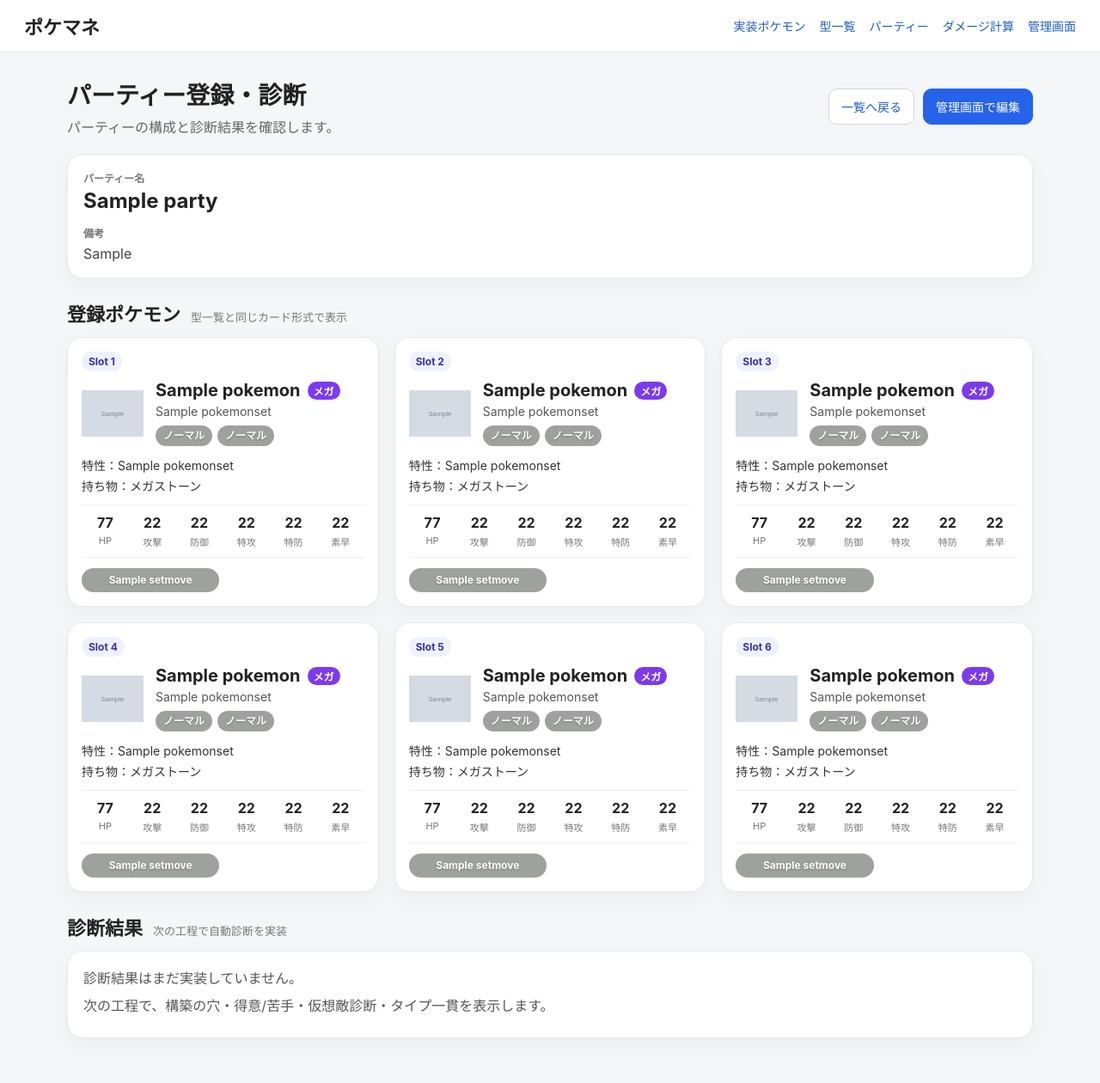
After one commit to Onemoretime-plz/pokemon-manager, a Django app: page /parties/1/ in a window 1280 px wide. The commit adds this page. Shown: the whole page at 86% size. Run offline with Django 5.2, Linux system fonts and the light colour scheme; tables that the repository leaves empty hold one stand-in row (values such as "Sample post"); grey boxes marked "Sample" are stand-in pictures.

Commit message:
Add party detail page

```diff
--- a/pokemane/static/pokemane/css/style.css
+++ b/pokemane/static/pokemane/css/style.css
@@ -446,3 +446,114 @@ a {
         grid-template-columns: repeat(2, 1fr);
     }
 }
+
+.heading-actions {
+    display: flex;
+    gap: 10px;
+}
+
+.party-detail-card,
+.diagnosis-section,
+.party-slots-section {
+    margin-bottom: 24px;
+}
+
+.party-detail-card {
+    background: #ffffff;
+    border: 1px solid #e5e7eb;
+    border-radius: 18px;
+    padding: 18px;
+    box-shadow: 0 8px 20px rgba(0, 0, 0, 0.04);
+}
+
+.party-detail-header h2 {
+    margin: 4px 0 0;
+    font-size: 24px;
+}
+
+.detail-label {
+    font-size: 12px;
+    color: #777;
+    font-weight: 700;
+}
+
+.party-memo-block {
+    margin-top: 14px;
+}
+
+.party-memo-block p {
+    margin: 6px 0 0;
+    color: #444;
+}
+
+.section-title-row {
+    display: flex;
+    align-items: baseline;
+    gap: 12px;
+    margin-bottom: 12px;
+}
+
+.section-title-row h2 {
+    margin: 0;
+    font-size: 22px;
+}
+
+.section-note {
+    color: #777;
+    font-size: 13px;
+}
+
+.party-detail-slot-grid {
+    display: grid;
+    grid-template-columns: repeat(auto-fill, minmax(340px, 1fr));
+    gap: 18px;
+}
+
+.party-set-card {
+    position: relative;
+}
+
+.slot-number-label {
+    display: inline-block;
+    margin-bottom: 10px;
+    padding: 4px 8px;
+    background: #eef2ff;
+    color: #3730a3;
+    border-radius: 999px;
+    font-size: 12px;
+    font-weight: 700;
+}
+
+.party-detail-empty-slot {
+    min-height: 240px;
+    background: #ffffff;
+    border: 1px dashed #cbd5e1;
+    border-radius: 18px;
+    padding: 18px;
+    text-align: center;
+    color: #777;
+}
+
+.empty-slot-number {
+    display: inline-block;
+    margin-bottom: 18px;
+    padding: 4px 8px;
+    background: #f1f5f9;
+    color: #64748b;
+    border-radius: 999px;
+    font-size: 12px;
+    font-weight: 700;
+}
+
+.diagnosis-placeholder {
+    background: #ffffff;
+    border: 1px solid #e5e7eb;
+    border-radius: 18px;
+    padding: 18px;
+    color: #555;
+    box-shadow: 0 8px 20px rgba(0, 0, 0, 0.04);
+}
+
+.diagnosis-placeholder p {
+    margin: 0 0 8px;
+}
--- /dev/null
+++ b/pokemane/templates/pokemane/party_detail.html
@@ -0,0 +1,131 @@
+{% extends "pokemane/base.html" %}
+
+{% block title %}{{ party.name }} | パーティー診断 | ポケマネ{% endblock %}
+
+{% block content %}
+<section class="page-heading">
+    <div>
+        <h1>パーティー登録・診断</h1>
+        <p>パーティーの構成と診断結果を確認します。</p>
+    </div>
+
+    <div class="heading-actions">
+        <a class="secondary-button" href="{% url 'pokemane:party_list' %}">一覧へ戻る</a>
+        <a class="primary-button" href="/admin/pokemane/party/{{ party.id }}/change/">管理画面で編集</a>
+    </div>
+</section>
+
+<section class="party-detail-card">
+    <div class="party-detail-header">
+        <div>
+            <div class="detail-label">パーティー名</div>
+            <h2>{{ party.name }}</h2>
+        </div>
+    </div>
+
+    <div class="party-memo-block">
+        <div class="detail-label">備考</div>
+        {% if party.memo %}
+            <p>{{ party.memo }}</p>
+        {% else %}
+            <p class="empty-text">備考なし</p>
+        {% endif %}
+    </div>
+</section>
+
+<section class="party-slots-section">
+    <div class="section-title-row">
+        <h2>登録ポケモン</h2>
+        <span class="section-note">型一覧と同じカード形式で表示</span>
+    </div>
+
+    <div class="party-detail-slot-grid">
+        {% for slot in slot_cards %}
+            {% if slot.is_empty %}
+                <article class="party-detail-empty-slot">
+                    <div class="empty-slot-number">Slot {{ slot.slot_number }}</div>
+                    <div class="party-slot-icon placeholder">空</div>
+                    <p>未登録</p>
+                </article>
+            {% else %}
+                {% with card=slot.card %}
+                <article class="set-card party-set-card" data-set-id="{{ card.set.id }}" data-mega-active="{% if card.is_mega_active %}true{% else %}false{% endif %}">
+                    <div class="slot-number-label">Slot {{ slot.slot_number }}</div>
+
+                    <div class="set-card-header">
+                        <div class="pokemon-icon-wrap">
+                            {% if card.pokemon.icon_image %}
+                                <img src="{{ card.pokemon.icon_image.url }}" alt="{{ card.pokemon.name }}" class="pokemon-icon">
+                            {% else %}
+                                <div class="pokemon-icon placeholder">No Image</div>
+                            {% endif %}
+                        </div>
+
+                        <div class="set-title-block">
+                            <div class="pokemon-name-row">
+                                <h2>{{ card.pokemon.name }}</h2>
+                                {% if card.is_mega_active %}
+                                    <span class="mega-badge">メガ</span>
+                                {% endif %}
+                            </div>
+
+                            <div class="set-name">{{ card.set.set_name }}</div>
+
+                            <div class="type-row">
+                                <span class="type-badge {{ card.type1_class }}">{{ card.pokemon.type1 }}</span>
+                                {% if card.pokemon.type2 %}
+                                    <span class="type-badge {{ card.type2_class }}">{{ card.pokemon.type2 }}</span>
+                                {% endif %}
+                            </div>
+                        </div>
+                    </div>
+
+                    <div class="set-info">
+                        <div>特性：{{ card.set.ability_name }}</div>
+                        <div>持ち物：{{ card.set.item_name }}</div>
+                    </div>
+
+                    <div class="stats-row">
+                        <span>{{ card.stats.hp }}</span>
+                        <span>{{ card.stats.attack }}</span>
+                        <span>{{ card.stats.defense }}</span>
+                        <span>{{ card.stats.sp_attack }}</span>
+                        <span>{{ card.stats.sp_defense }}</span>
+                        <span>{{ card.stats.speed }}</span>
+                    </div>
+
+                    <div class="stats-label-row">
+                        <span>HP</span>
+                        <span>攻撃</span>
+                        <span>防御</span>
+                        <span>特攻</span>
+                        <span>特防</span>
+                        <span>素早</span>
+                    </div>
+
+                    <div class="move-grid">
+                        {% for move in card.moves %}
+                            <span class="move-chip {{ move.type_class }}">{{ move.name }}</span>
+                        {% empty %}
+                            <span class="empty-text">技未登録</span>
+                        {% endfor %}
+                    </div>
+                </article>
+                {% endwith %}
+            {% endif %}
+        {% endfor %}
+    </div>
+</section>
+
+<section class="diagnosis-section">
+    <div class="section-title-row">
+        <h2>診断結果</h2>
+        <span class="section-note">次の工程で自動診断を実装</span>
+    </div>
+
+    <div id="diagnosis-result" class="diagnosis-placeholder">
+        <p>診断結果はまだ実装していません。</p>
+        <p>次の工程で、構築の穴・得意/苦手・仮想敵診断・タイプ一貫を表示します。</p>
+    </div>
+</section>
+{% endblock %}
--- a/pokemane/templates/pokemane/party_list.html
+++ b/pokemane/templates/pokemane/party_list.html
@@ -71,7 +71,7 @@
             </div>
 
             <div class="card-actions">
-                <a href="/admin/pokemane/party/{{ party.id }}/change/">編集</a>
+                <a href="{% url 'pokemane:party_detail' party.id %}">編集・診断</a>
                 <a href="/admin/pokemane/party/{{ party.id }}/delete/">削除</a>
             </div>
         </article>
--- a/pokemane/urls.py
+++ b/pokemane/urls.py
@@ -8,4 +8,5 @@ urlpatterns = [
     path("pokemon/", views.pokemon_list, name="pokemon_list"),
     path("sets/", views.set_list, name="set_list"),
     path("parties/", views.party_list, name="party_list"),
+    path("parties/<int:party_id>/", views.party_detail, name="party_detail"),
 ]
--- a/pokemane/views.py
+++ b/pokemane/views.py
@@ -1,4 +1,4 @@
-from django.shortcuts import render
+from django.shortcuts import get_object_or_404, render
 
 from .models import Party, Pokemon, PokemonSet
 from .services.stats import build_stats_summary, get_effective_pokemon
@@ -237,3 +237,56 @@ def party_list(request):
     }
 
     return render(request, "pokemane/party_list.html", context)
+
+def party_detail(request, party_id):
+    party = get_object_or_404(
+        Party.objects.select_related(
+            "slot1__pokemon",
+            "slot1__selected_mega_evolution",
+            "slot1__selected_mega_evolution__mega_pokemon",
+            "slot2__pokemon",
+            "slot2__selected_mega_evolution",
+            "slot2__selected_mega_evolution__mega_pokemon",
+            "slot3__pokemon",
+            "slot3__selected_mega_evolution",
+            "slot3__selected_mega_evolution__mega_pokemon",
+            "slot4__pokemon",
+            "slot4__selected_mega_evolution",
+            "slot4__selected_mega_evolution__mega_pokemon",
+            "slot5__pokemon",
+            "slot5__selected_mega_evolution",
+            "slot5__selected_mega_evolution__mega_pokemon",
+            "slot6__pokemon",
+            "slot6__selected_mega_evolution",
+            "slot6__selected_mega_evolution__mega_pokemon",
+        ),
+        id=party_id,
+    )
+
+    slot_cards = []
+
+    for index, pokemon_set in enumerate(party.slots(), start=1):
+        if pokemon_set is None:
+            slot_cards.append(
+                {
+                    "slot_number": index,
+                    "is_empty": True,
+                    "card": None,
+                }
+            )
+            continue
+
+        slot_cards.append(
+            {
+                "slot_number": index,
+                "is_empty": False,
+                "card": build_set_card_data(pokemon_set),
+            }
+        )
+
+    context = {
+        "party": party,
+        "slot_cards": slot_cards,
+    }
+
+    return render(request, "pokemane/party_detail.html", context)
```
